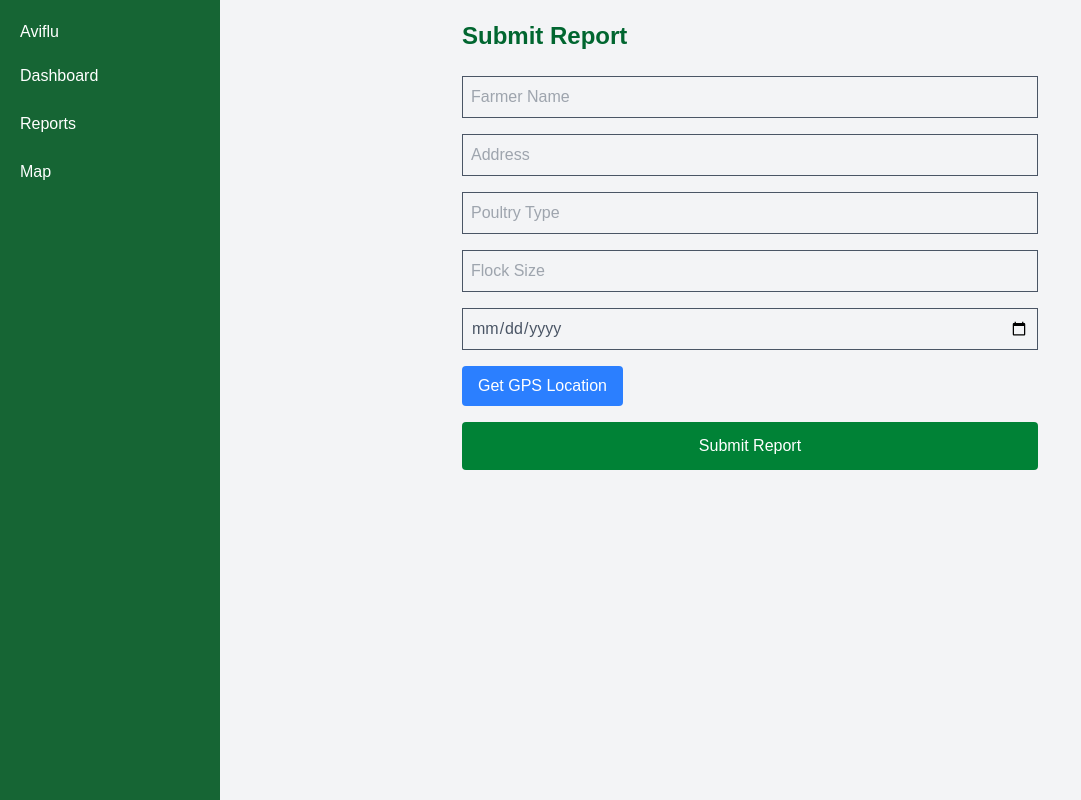
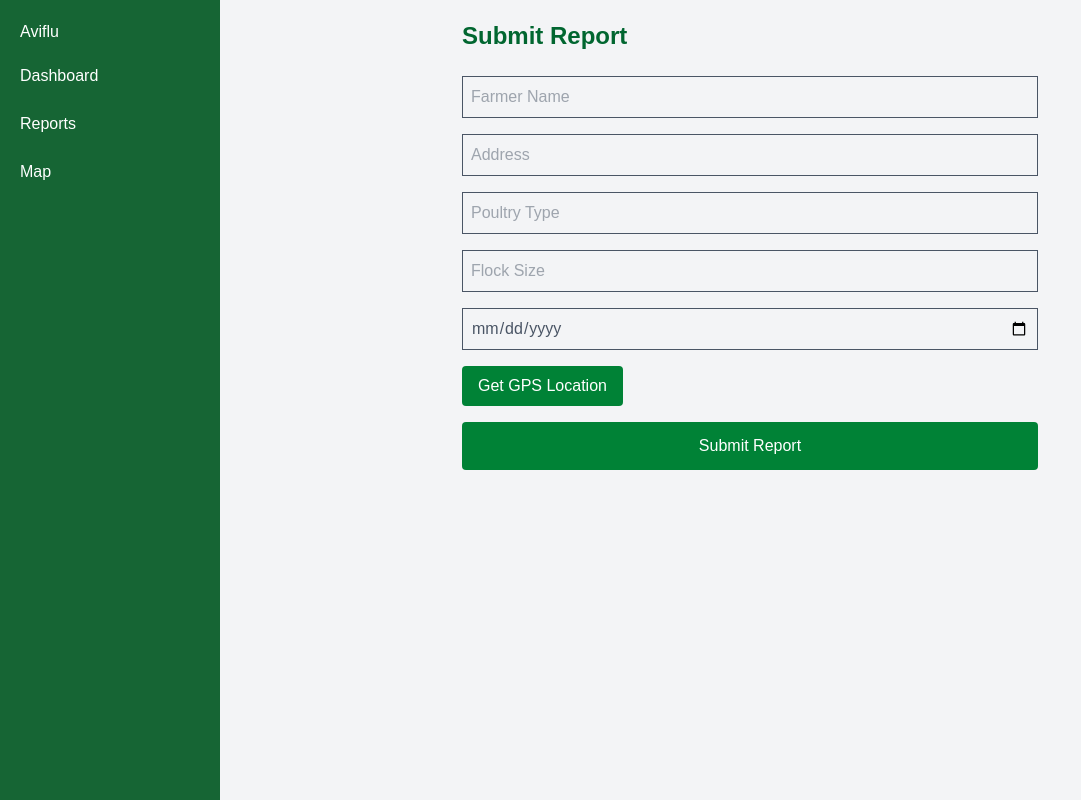
Before and after one commit to ShukriyyahM/mobile-project, a Next.js app: page /dashboard/report/create in a window 1280 px wide. Shown: the whole page, without its empty margins (0-1081 px from the left). Built offline with nearby package versions, Linux system fonts and the light colour scheme; no server answers.

Commit message:
updated dashboard

```diff
--- a/src/app/dashboard/report/create/page.tsx
+++ b/src/app/dashboard/report/create/page.tsx
@@ -107,12 +107,12 @@
         <button
           type="button"
           onClick={getLocation}
-          className="bg-blue-500 text-white px-4 py-2 rounded"
+          className="bg-green-700 text-white px-4 py-2 rounded"
         >
           Get GPS Location
         </button>
 
-        {location && <p>📍 Location captured</p>}
+        {location && <p> Location captured</p>}
 
         <button className="w-full bg-green-700 text-white py-3 rounded">
           Submit Report
--- a/src/app/dashboard/report/page.tsx
+++ b/src/app/dashboard/report/page.tsx
@@ -78,7 +78,7 @@
         <button
           type="button"
           onClick={getLocation}
-          className="bg-blue-500 text-white px-4 py-2 rounded-lg"
+          className="bg-green-700 text-white px-4 py-2 rounded-lg"
         >
           Get GPS Location
         </button>
@@ -86,7 +86,7 @@
 
         {location && (
           <p className="text-sm text-gray-600">
-            📍 Location captured
+             Location captured
           </p>
         )}
 
```
